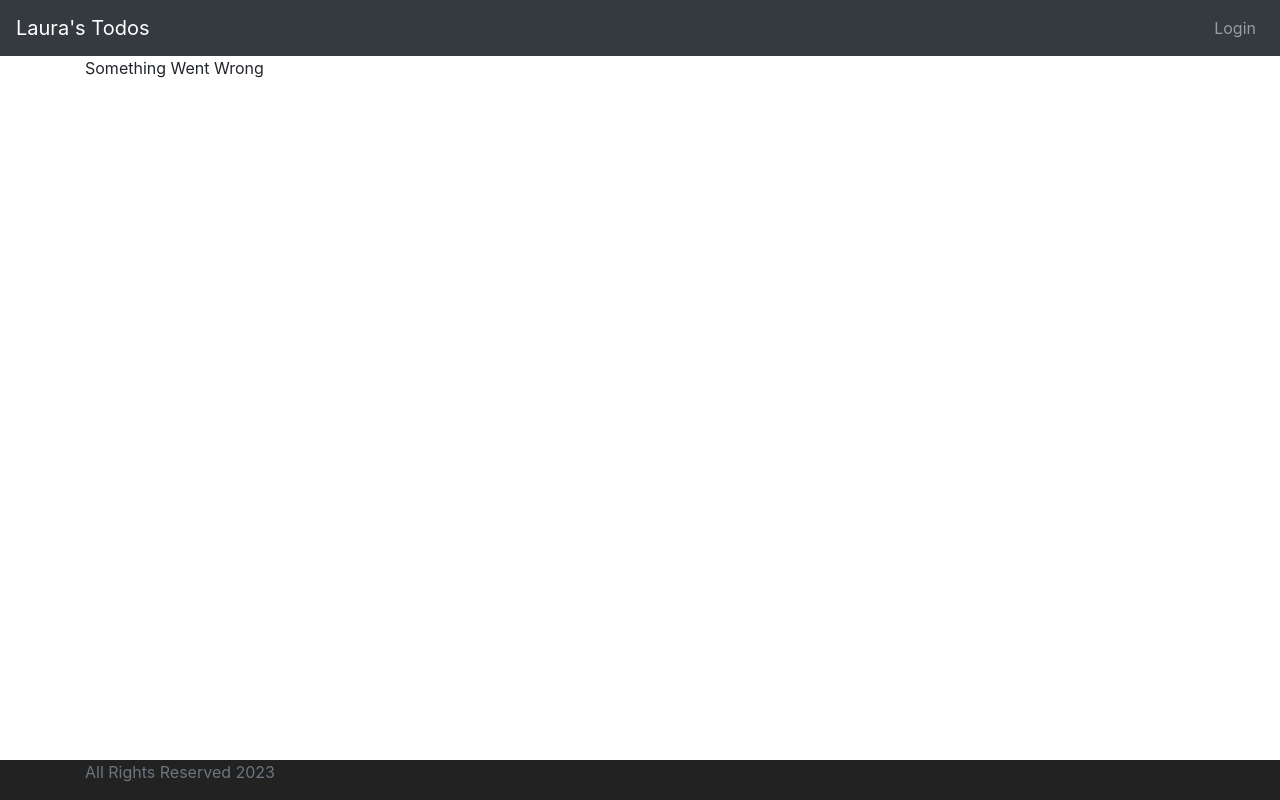
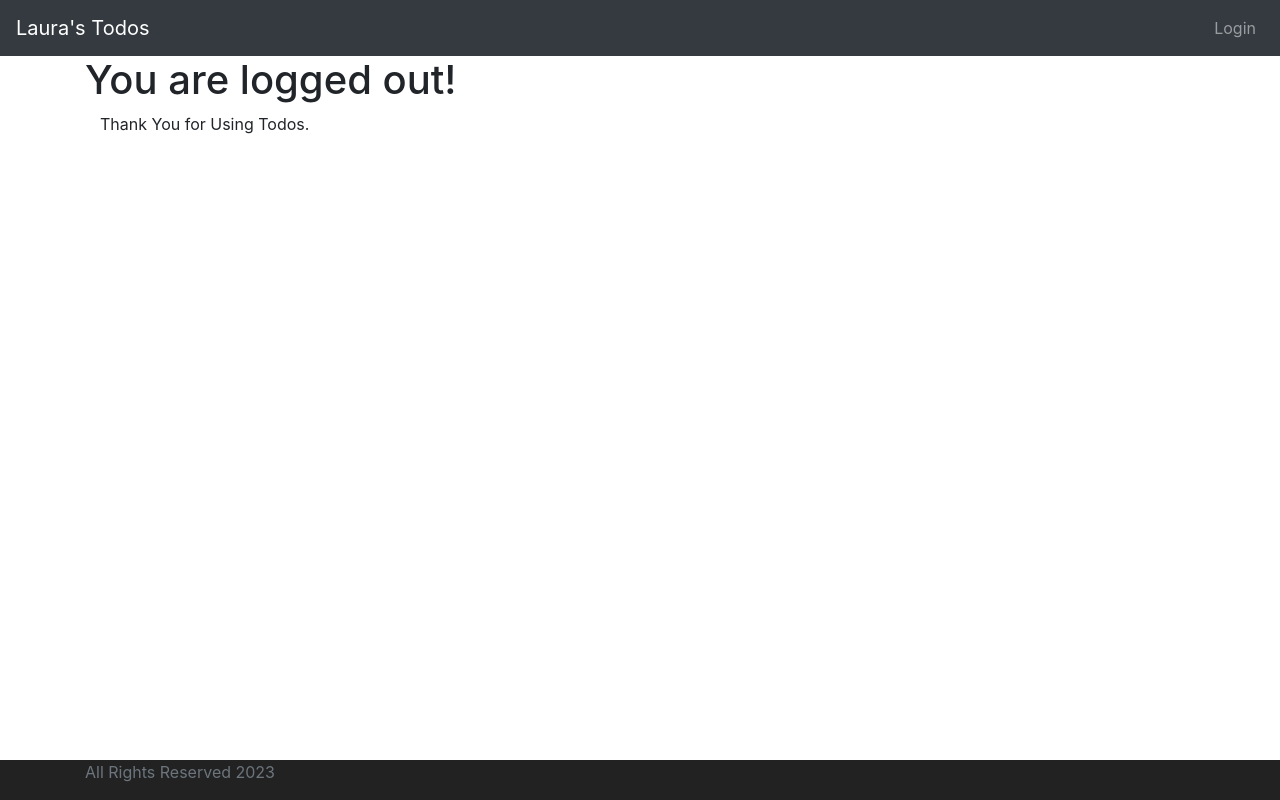
Before and after one commit to laurakeeley/todo, an Angular app: page /logout in a window 1280 px wide. Built offline with nearby package versions, Linux system fonts and the light colour scheme.

Commit message:
adds logout component; changes logout message

```diff
--- a/src/app/app-routing.module.ts
+++ b/src/app/app-routing.module.ts
@@ -4,12 +4,16 @@
 import { WelcomeComponent } from './welcome/welcome.component';
 import { ErrorComponent } from './error/error.component';
 import { ListTodosComponent } from './list-todos/list-todos.component';
+import { LogoutComponent } from './logout/logout.component';
 
 const routes: Routes = [
   { path: '', component: LoginComponent},
   { path: 'login', component: LoginComponent},
   { path: 'welcome/:name', component: WelcomeComponent},
   { path: 'todos', component: ListTodosComponent},
+  { path: 'logout', component: LogoutComponent},
+
+
   { path: '**', component: ErrorComponent}
 ];
 
--- a/src/app/app.module.ts
+++ b/src/app/app.module.ts
@@ -10,6 +10,7 @@
 import { ListTodosComponent } from './list-todos/list-todos.component';
 import { MenuComponent } from './menu/menu.component';
 import { FooterComponent } from './footer/footer.component';
+import { LogoutComponent } from './logout/logout.component';
 
 @NgModule({
   declarations: [
@@ -20,6 +21,7 @@
     ListTodosComponent,
     MenuComponent,
     FooterComponent,
+    LogoutComponent,
   ],
   imports: [
     BrowserModule,
--- /dev/null
+++ b/src/app/logout/logout.component.html
@@ -0,0 +1,4 @@
+<h1>You are logged out!</h1>
+<div class="container">
+    Thank You for Using Todos.
+</div>
```
Also changed, not shown: src/app/logout/logout.component.ts (added, +10 -0 lines), src/app/logout/logout.component.css (added), 1 other file (tests, documents, lock files or other folders).
